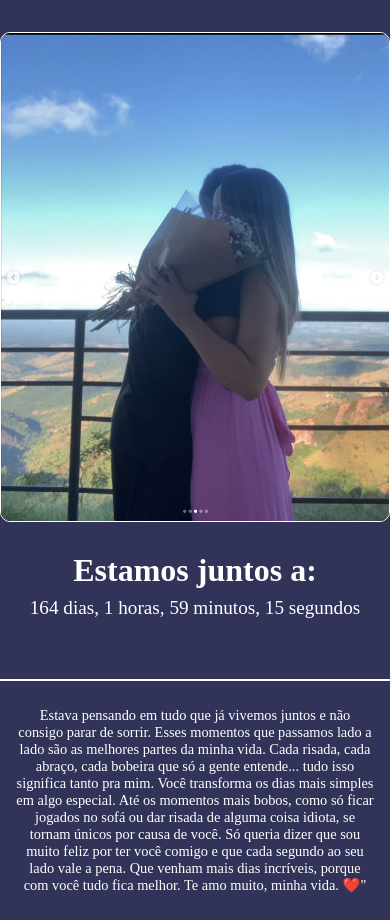
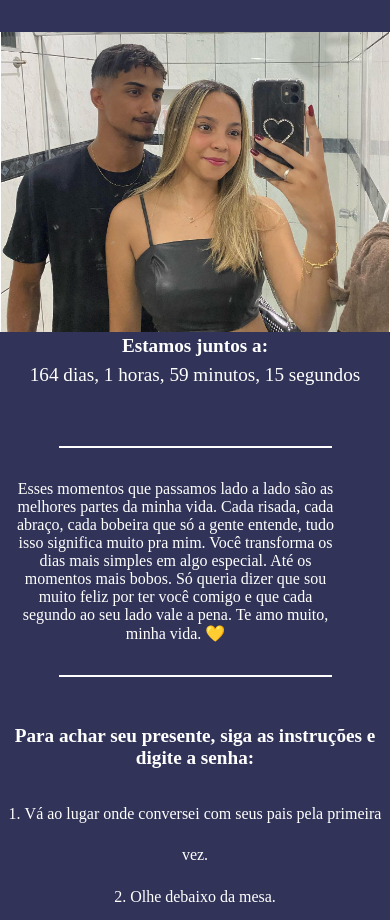
Before and after one commit to thiagoftc/site-natal, a plain HTML site: page intruction.html in a window 390 px wide. Shown: the top 920 px of the page. Drawn offline with Linux system fonts and the light colour scheme.

Commit message:
Add files via upload

```diff
--- a/intruction.html
+++ b/intruction.html
@@ -5,12 +5,15 @@
     <meta name="viewport" content="width=device-width, initial-scale=1.0">
     <title>Te amo muito</title>
     <link rel="stylesheet" href="style.css">
+    <link rel="shortcut icon" href="favicon/favicon.ico" type="image/x-icon">
 </head>
 <body>
     <main>
         <div class="box-2">
             <div class="foto">
-                <img src="fotos/Screenshot_1.png" alt="">
+                <img src="fotos/448912282_1165527381231034_4433470755208557218_n.jpg" alt="" class="foto-imagem">
+                <img src="fotos/404326991_671913828090453_1487622966066545299_n.jpg" alt="" class="foto-imagem">
+                <img src="fotos/20241207_112801.jpg" alt="" class="foto-imagem">
             </div>
             <div class="contagem2">
                 <h1>Estamos juntos a:</h1>
@@ -18,26 +21,22 @@
             </div>
             <hr class="linha">
             <div class="texto">
-                <p>Estava pensando em tudo que já vivemos juntos e não consigo parar de sorrir. Esses momentos que passamos lado a lado são as melhores partes da minha vida. Cada risada, cada abraço, cada bobeira que só a gente entende... tudo isso significa tanto pra mim.
+                <p>Esses momentos que passamos lado a lado são as melhores partes da minha vida. Cada risada, cada abraço, cada bobeira que só a gente entende, tudo isso significa muito pra mim.
 
-                Você transforma os dias mais simples em algo especial. Até os momentos mais bobos, como só ficar jogados no sofá ou dar risada de alguma coisa idiota, se tornam únicos por causa de você.
+                Você transforma os dias mais simples em algo especial. Até os momentos mais bobos. Só queria dizer que sou muito feliz por ter você comigo e que cada segundo ao seu lado vale a pena.
 
-                Só queria dizer que sou muito feliz por ter você comigo e que cada segundo ao seu lado vale a pena. Que venham mais dias incríveis, porque com você tudo fica melhor.
+                Te amo muito, minha vida. &#128155;
 
-                Te amo muito, minha vida. ❤️"
-
-                    </p>
+                </p>
             </div>
             <hr class="linha">
             <div class="instrucoes">
-                <h2>Para achar seu presente siga as instrucoes e digite a senha!!</h2>
+                <h2>Para achar seu presente, siga as instruções e digite a senha:</h2>
                 <ol>
-                    <li>Vá aonde conversei com seus pais pela primeira vez</li>
-                    <li>Olhe debaixo da mesa</li>
-                    <li>
+                    <li>Vá ao lugar onde conversei com seus pais pela primeira vez.</li>
+                    <li>Olhe debaixo da mesa.</li>
                         <input type="text" id="senha" placeholder="   Digite a senha">
                         <button id="confirmar">Confirmar</button>
-                    </li>
                     <li id="ghost">Seu presente está no quarto</li>
                 </ol>
             </div>
--- a/script.js
+++ b/script.js
@@ -1,3 +1,26 @@
+//BOTAO NAO
+
+document.addEventListener('DOMContentLoaded', function () {
+    const botaoNao = document.getElementById('nao');
+
+    botaoNao.addEventListener('click', function() {
+        // Obtém as dimensões da janela
+        const maxX = window.innerWidth - botaoNao.offsetWidth;
+        const maxY = window.innerHeight - botaoNao.offsetHeight;
+
+        // Gera posições aleatórias dentro dos limites da tela
+        const randomX = Math.random() * maxX;
+        const randomY = Math.random() * maxY;
+
+        // Define a nova posição usando top e left
+        botaoNao.style.position = 'absolute';
+        botaoNao.style.left = `${randomX}px`;
+        botaoNao.style.top = `${randomY}px`;
+    });
+});
+
+
+//INPUT CONFIRMAR
 
 document.getElementById('confirmar').addEventListener('click', function() {
     const senha = document.getElementById('senha').value;
@@ -12,6 +35,8 @@ document.getElementById('confirmar').addEventListener('click', function() {
 
 // Initially hide the ghost message
 document.getElementById('ghost').style.display = 'none';
+
+//CONTAGEM
 
 document.addEventListener('DOMContentLoaded', () => {
     // Data inicial: 13 de julho de 2024
@@ -36,3 +61,30 @@ document.addEventListener('DOMContentLoaded', () => {
     // Atualiza a contagem a cada segundo
     setInterval(atualizarContagem, 1000);
 });
+
+
+
+
+
+document.addEventListener('DOMContentLoaded', function () {
+    const imagens = document.querySelectorAll('.foto-imagem');
+    let index = 0; // Inicia com a primeira imagem
+
+    // Função para alternar as imagens
+    function alternarImagens() {
+        // Remove a classe 'active' de todas as imagens
+        imagens.forEach((img) => img.classList.remove('active'));
+
+        // Adiciona a classe 'active' à imagem atual
+        imagens[index].classList.add('active');
+
+        // Atualiza o índice para a próxima imagem, e volta para 0 quando chega ao fim
+        index = (index + 1) % imagens.length;
+    }
+
+    // Chama a função para alternar imagens a cada 3 segundos
+    setInterval(alternarImagens, 3000);
+
+    // Exibe a primeira imagem ao carregar
+    alternarImagens();
+});
--- a/style.css
+++ b/style.css
@@ -43,11 +43,23 @@ body {
 
 .nao {
     background-color: red;
+    transition: transform 0.3s ease; /* Transição suave para o movimento */
 }
 
 /* INSTRUCOES */
 .box-2 {
     padding-top: 2rem;
+    text-align: center; /* Garante que o conteúdo dentro de .box-2 seja centralizado */
+}
+
+.foto {
+    position: relative; /* Necessário para o posicionamento absoluto das imagens */
+    width: 100%;  /* Garante que a div ocupe toda a largura */
+    height: 700px; /* Ajuste conforme o tamanho desejado */
+    overflow: hidden; /* Impede que as imagens saiam da área visível */
+    display: flex; /* Usado para garantir que o conteúdo interno fique centralizado */
+    justify-content: center; /* Centraliza as imagens horizontalmente */
+    align-items: center; /* Centraliza as imagens verticalmente */
 }
 
 .foto img {
@@ -60,6 +72,21 @@ body {
     border: solid 0.1rem white;
 }
 
+.foto-imagem {
+    position: absolute;
+    top: 50%; /* Posiciona a imagem no meio da altura da div */
+    left: 50%; /* Posiciona a imagem no meio da largura da div */
+    transform: translate(-50%, -50%); /* Ajusta a posição para que o centro da imagem coincida com o centro da div */
+    width: 100%;
+    height: 100%;
+    object-fit: cover; /* Faz com que a imagem cubra completamente a área disponível */
+    opacity: 0; /* Inicialmente invisível */
+    transition: opacity 1s ease-in-out; /* Transição suave ao aparecer */
+}
+
+.foto-imagem.active {
+    opacity: 1; /* Torna a imagem visível quando a classe 'active' for adicionada */
+}
 .contagem2 {
     text-align: center;
     margin-bottom: 1.5rem;
@@ -93,9 +120,10 @@ body {
 }
 
 .box-2 ol {
-    font-size: 1.2rem;
+    font-size: 1rem;
     margin-bottom: 1rem;
     line-height: 2.6;
+    list-style-position: inside; /* Faz a numeração ficar dentro do item */
 }
 
 .instrucoes input {
@@ -110,13 +138,15 @@ body {
     width: 5rem;
     border: none;
     border-radius: 0.2rem;
+    cursor: pointer;
 }
 
 .linha {
-    border: 0; /* Remove borda padrão */
-    height: 2px; /* Define altura da linha */
-    background-color: #ffffff;
-    margin: 20px 0; /* Espaçamento acima e abaixo da linha */
+    width: 35%; /* Ajuste a largura da linha */
+    height: 2px; /* Espessura da linha */
+    background-color: #ffffff; /* Cor da linha */
+    border: none; /* Remove a borda padrão */
+    margin: 20px auto; /* Centraliza a linha na página */
 }
 
 footer {
@@ -199,3 +229,53 @@ footer {
         font-size: 1.2rem;
     }
 }
+
+/* Responsividade para smartphones */
+@media (max-width: 480px) {
+    .box {
+        flex-direction: column;
+        padding: 1rem;
+    }
+
+    .box p {
+        font-size: 1.5rem;
+        text-align: center;
+    }
+
+    .box button {
+        width: 5rem;
+        height: 2.5rem;
+    }
+
+    .foto {
+        height: 300px; /* Ajusta a altura das imagens */
+    }
+
+    .foto img {
+        width: 100%;
+        height: auto;
+    }
+
+    .texto {
+        width: 90%;
+        font-size: 1rem;
+        padding: 1rem;
+        text-align: center;
+    }
+
+    .instrucoes input,
+    .instrucoes button {
+        width: 90%; /* Deixa os inputs e botões ocuparem toda a largura disponível */
+        margin: 0.5rem auto;
+    }
+
+    .linha {
+        width: 70%; /* Reduz a largura da linha */
+        margin: 1rem auto;
+    }
+
+    .contagem2 h1,
+    .contagem2 #contagem {
+        font-size: 1.2rem;
+    }
+}
```
Also changed, not shown: index.html (+1 -0 lines), favicon/favicon.ico (added), fotos/404326991_671913828090453_1487622966066545299_n.jpg (added), fotos/448912282_1165527381231034_4433470755208557218_n.jpg (added), fotos/Screenshot_1 (2).png (added), fotos/Screenshot_13.png (added), fotos/Screenshot_2.png (added), 1 other file.
